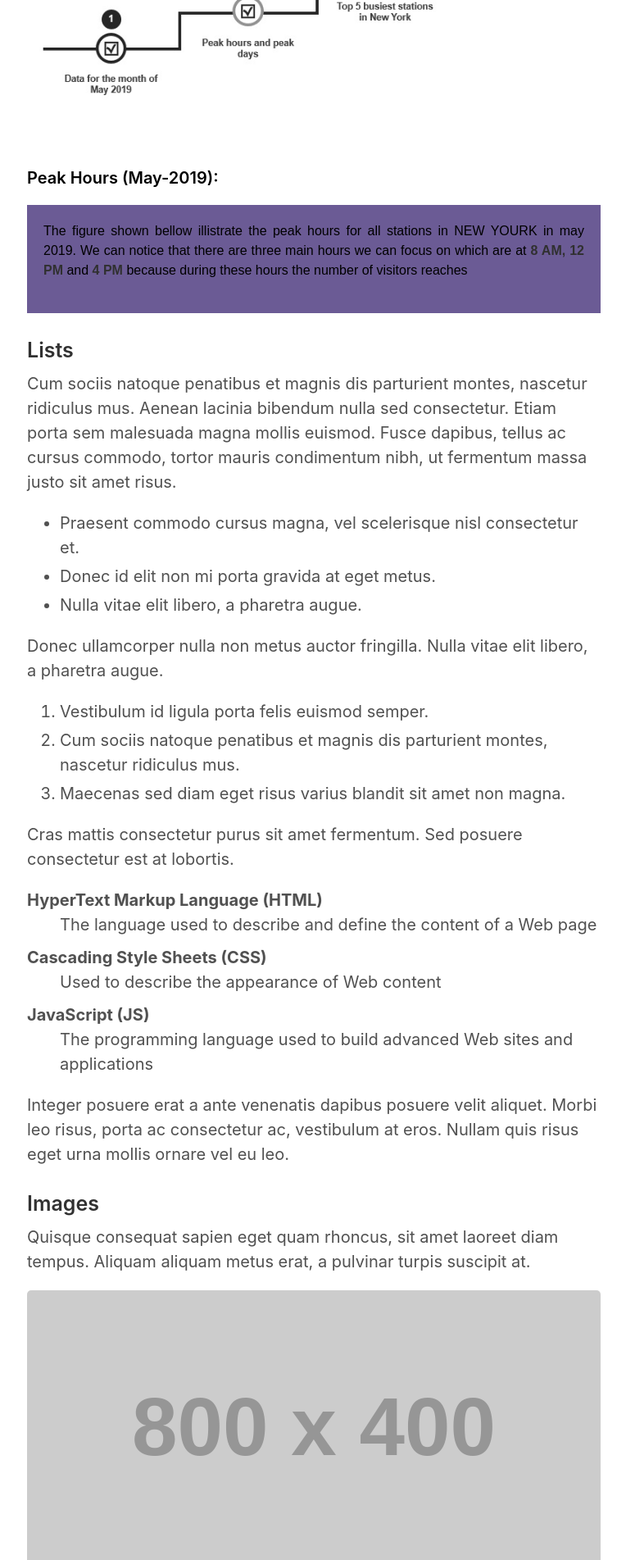
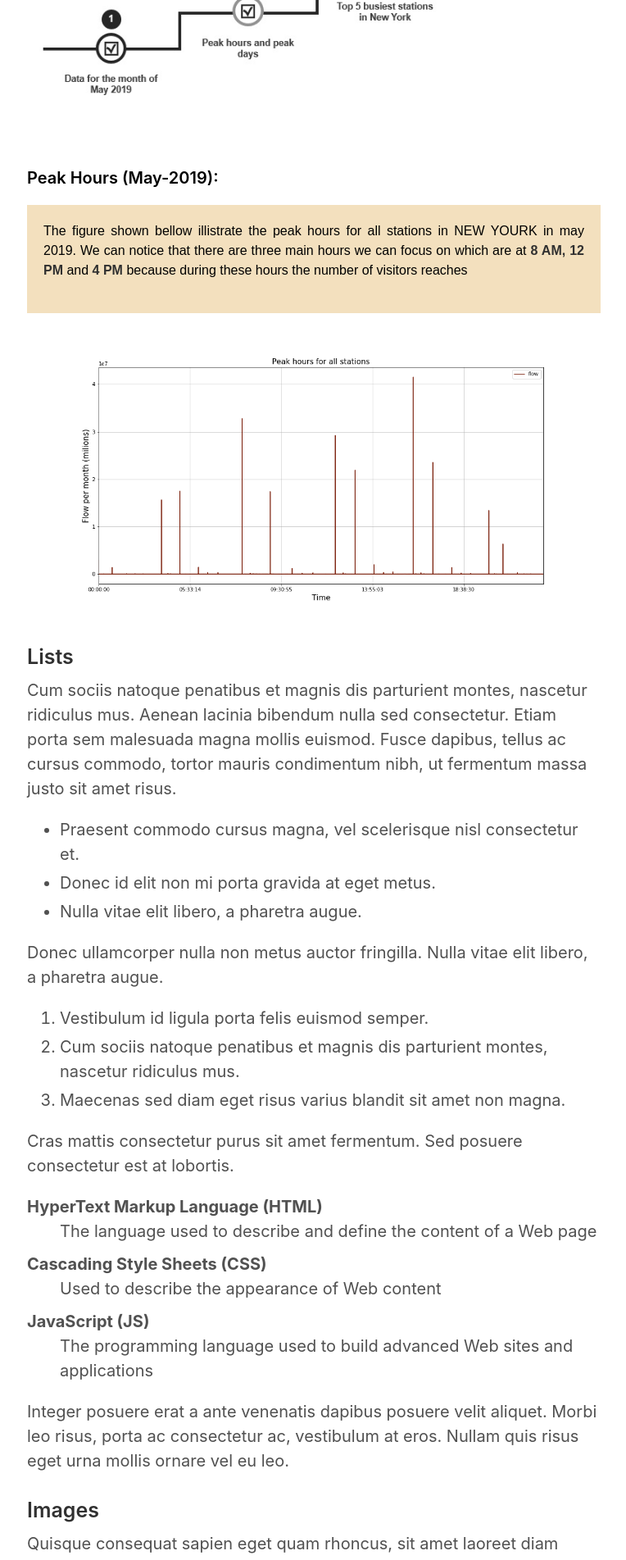
Before and after one commit to alafnan/alafnan.github.io, a Jekyll site: the page built from _posts/2015-01-6-example-content.md, in a window 1280 px wide. Shown: the part 3770-5673 px from the top of the page at 82% size, without its empty margins (257-1021 px from the left). Built offline with Jekyll 4.4.1, drawn with Linux system fonts in a browser that asks for light colours.

Commit message:
Update 2015-01-6-example-content.md

```diff
--- a/_posts/2015-01-6-example-content.md
+++ b/_posts/2015-01-6-example-content.md
@@ -74,10 +74,10 @@ Train = Train.drop(['DIVISION', 'TIME', 'DESC', 'ENTRIES', 'EXITS'], 1)
 
 <h1 style="font-size:1em; color:#000000; margin-top: 2rem; margin-bottom: 1rem;">Peak Hours (May-2019):</h1>
 
-<div style="margin-bottom: 1.2rem; padding: 1rem;   color: #000000;   background-color: #6B5B95; font-family: Arial, Helvetica, sans-serif; font-size:0.8em;" >
+<div style="margin-bottom: 1.2rem; padding: 1rem;   color: #000000;   background-color: #F3E0BE; font-family: Arial, Helvetica, sans-serif; font-size:0.8em;" >
   <p style="text-align: justify; text-justify: inter-word;"> The figure shown bellow illistrate the peak hours for all stations in NEW YOURK in may 2019. We can notice that there are three main hours we can focus on which are at <strong style="Maroon;">8 AM, 12 PM</strong> and <strong style="Maroon;">4 PM</strong> because during these hours the number of visitors reaches</p>
 </div>
-
+![rush hours]({{ site.url }}/images/Rush hours.png)
 
 ### Lists
 
```
